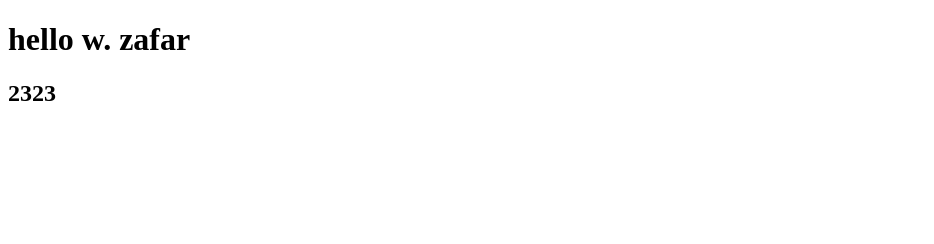
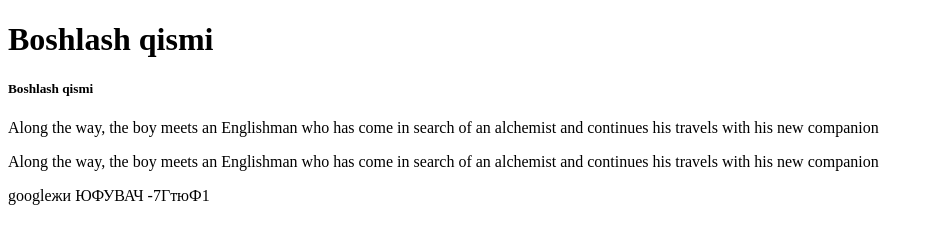
Before and after one commit to zafarweb/yolbars-uchun, a plain HTML site: page index.html in a window 1280 px wide. Shown: the whole page, without its empty margins (0-934 px from the left). Drawn offline with Linux system fonts and the light colour scheme.

Commit message:
ilon mask

```diff
--- a/index.html
+++ b/index.html
@@ -1,13 +1,18 @@
 <!DOCTYPE html>
-<html lang="en">
-<head>
-    <meta charset="UTF-8">
-    <meta http-equiv="X-UA-Compatible" content="IE=edge">
-    <meta name="viewport" content="width=device-width, initial-scale=1.0">
-    <title>Document</title>
-</head>
-<body>
-    <h1>hello w. zafar</h1>
-    <h2>2323</h2>
-</body>
+
+<html>
+
+ <head>
+  <title>My first Website</title>
+ </head>
+ <body>
+
+    <h1>Boshlash qismi</h1>
+    <h5>Boshlash qismi</h5>
+
+    <p>Along the way, the boy meets an Englishman who has come in search of an alchemist and continues his travels with his new companion</p>
+    <p> Along the way, the boy meets an Englishman who has come in search of an alchemist and continues his travels with his new companion</p>
+     <a>googleжи ЮФУВАЧ -7ГтюФ1  </a>
+ </body>
+
 </html>
```
